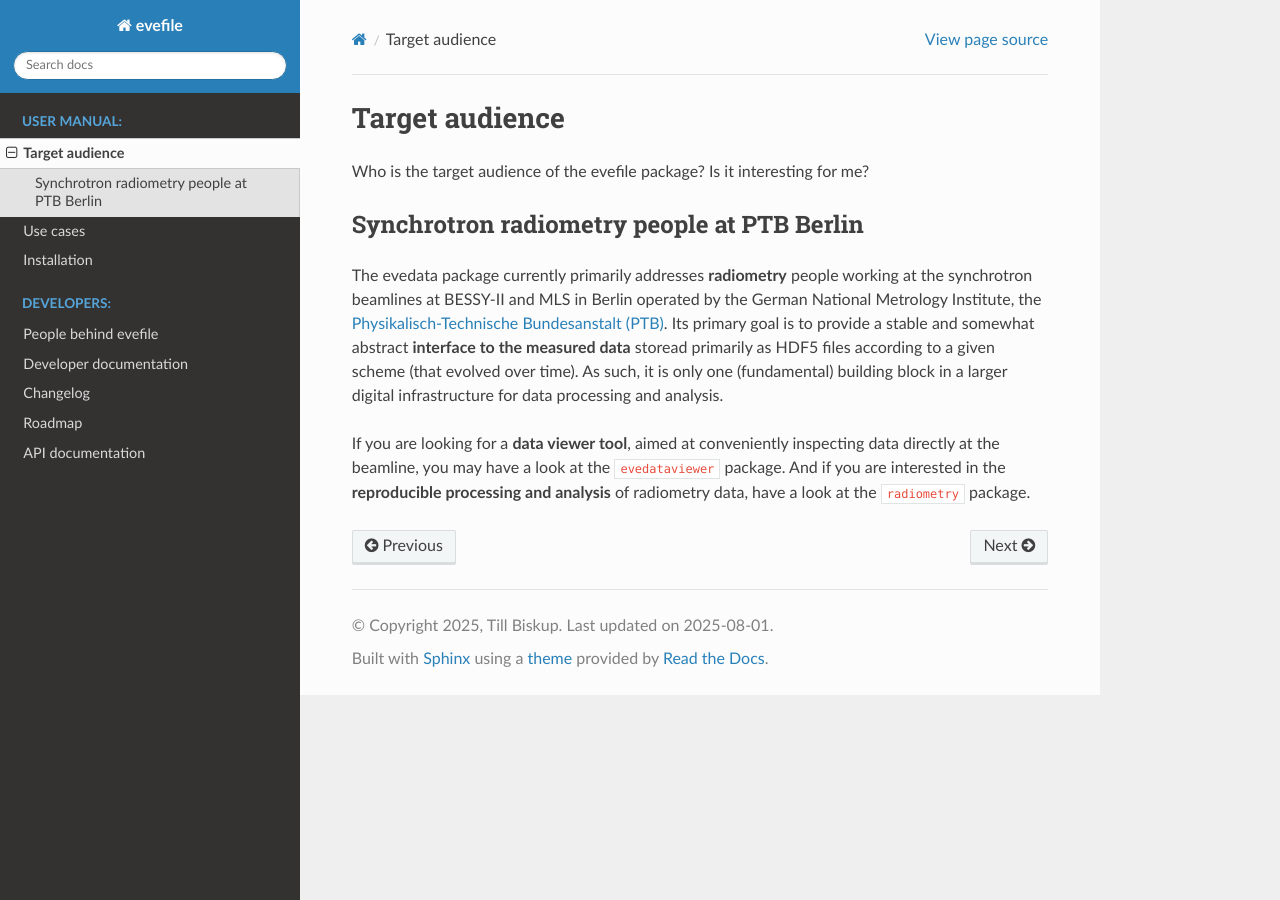
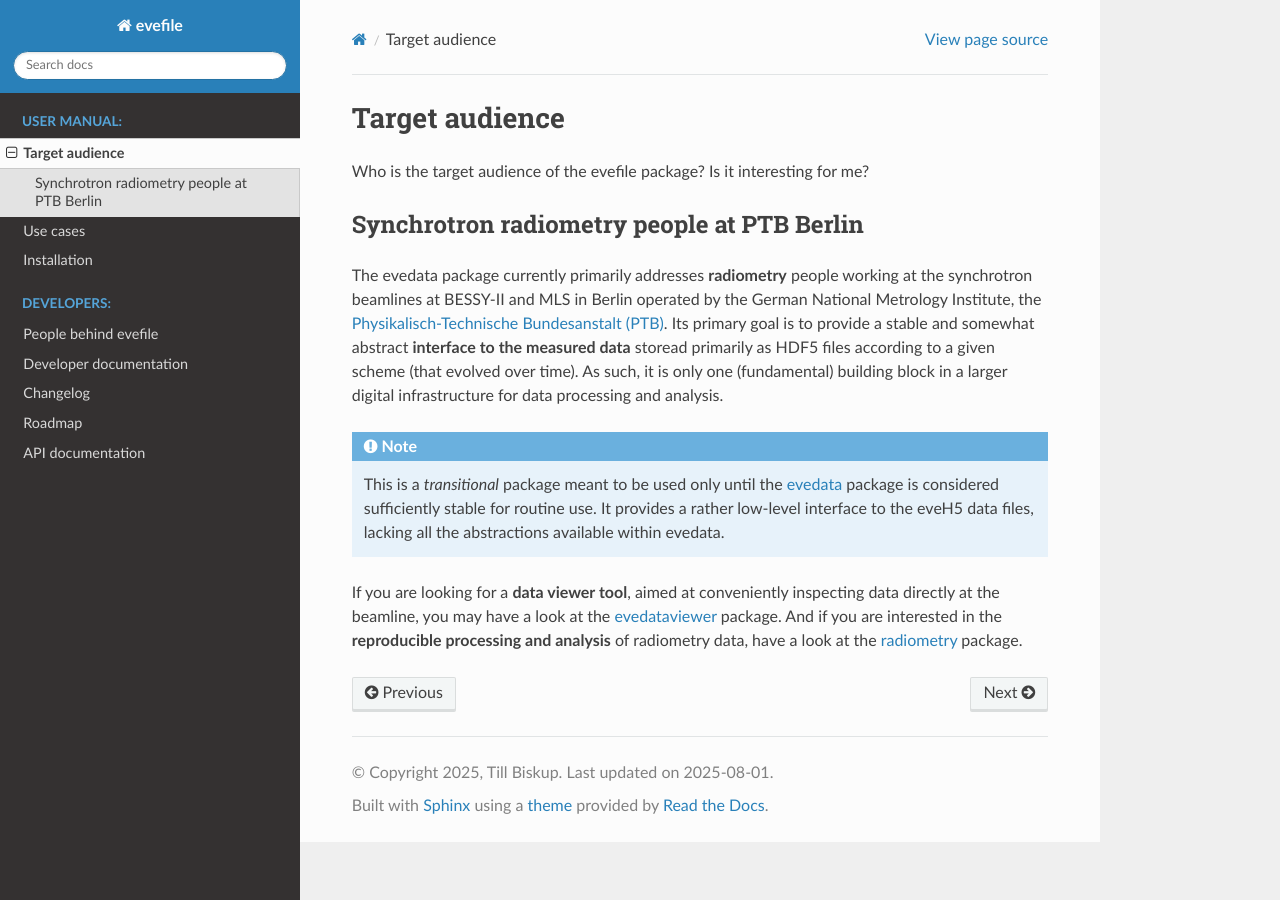
Before and after one commit to tillbiskup/evefile, a Sphinx documentation site: the page built from docs/audience.rst, in a window 1280 px wide. Built offline with Sphinx 7.4.7 and the Read the Docs theme 3.1.0, drawn with Linux system fonts in a browser that asks for light colours.

Commit message:
Update documentation

```diff
--- a/docs/audience.rst
+++ b/docs/audience.rst
@@ -1,3 +1,7 @@
+.. _radiometry: https://docs.radiometry.de/
+.. _evedata: https://evedata.docs.radiometry.de/
+.. _evedataviewer: https://evedataviewer.docs.radiometry.de/
+
 ===============
 Target audience
 ===============
@@ -10,4 +14,9 @@ Synchrotron radiometry people at PTB Berlin
 
 The evedata package currently primarily addresses **radiometry** people working at the synchrotron beamlines at BESSY-II and MLS in Berlin operated by the German National Metrology Institute, the `Physikalisch-Technische Bundesanstalt (PTB) <https://www.ptb.de/>`_. Its primary goal is to provide a stable and somewhat abstract **interface to the measured data** storead primarily as HDF5 files according to a given scheme (that evolved over time). As such, it is only one (fundamental) building block in a larger digital infrastructure for data processing and analysis.
 
-If you are looking for a **data viewer tool**, aimed at conveniently inspecting data directly at the beamline, you may have a look at the ``evedataviewer`` package. And if you are interested in the **reproducible processing and analysis** of radiometry data, have a look at the ``radiometry`` package.
+
+.. note::
+    This is a *transitional* package meant to be used only until the `evedata`_ package is considered sufficiently stable for routine use. It provides a rather low-level interface to the eveH5 data files, lacking all the abstractions available within evedata.
+
+
+If you are looking for a **data viewer tool**, aimed at conveniently inspecting data directly at the beamline, you may have a look at the `evedataviewer`_ package. And if you are interested in the **reproducible processing and analysis** of radiometry data, have a look at the `radiometry`_ package.
--- a/docs/index.rst
+++ b/docs/index.rst
@@ -4,7 +4,7 @@ evefile
 
 *Transitional package to read eveH5 files containing synchrotron radiometry data recorded at BESSY/MLS in Berlin.*
 
-Welcome! This is evefile, a Python package for **importing (synchrotron) radiometry data** obtained at one of the beamlines at **BESSY-II or MLS in Berlin**, mostly operated by the German National Metrology Institute, the `Physikalisch-Technische Bundesanstalt (PTB) <https://www.ptb.de/>`_. This package acts as transitional interface between the (eveH5) data files and the processing and analysis code. For related packages for importing, viewing, and analysing those data, have a look at the "related projects" section below.
+Welcome! This is evefile, a Python package for **importing (synchrotron) radiometry data** obtained at one of the beamlines at **BESSY-II or MLS in Berlin**, mostly operated by the German National Metrology Institute, the `Physikalisch-Technische Bundesanstalt (PTB) <https://www.ptb.de/>`_. This package acts as transitional interface between the (eveH5) data files and the processing and analysis code. For related packages for importing, viewing, and analysing those data, have a look at the :ref:`related projects section <sec-related_projects>`.
 
 
 .. note::
@@ -43,6 +43,8 @@ To install the evefile package on your computer (sensibly within a Python virtua
 
     pip install evefile
 
+
+.. _sec-related_projects:
 
 Related projects
 ================
--- a/docs/people.rst
+++ b/docs/people.rst
@@ -4,10 +4,7 @@ People behind evefile
 
 Who are the people behind the evefile package?
 
-
-Who are the people behind the evedata package?
-
-The evedata package is currently developed and maintained by `Till Biskup <https://www.till-biskup.de/>`_, a scientist with a strong background in `reproducible research <https://www.reproducible-research.de/>`_, working currently at the German National Metrology Institute, the `Physikalisch-Technische Bundesanstalt (PTB) <https://www.ptb.de/>`_. His scientific background is in spectroscopy, and he actively develops a series of Python packages for the processing and analysis of spectroscopic data, most prominently the `ASpecD framework <https://docs.aspecd.de/>`_ and a series of packages derived from this package and dedicated to work with `cw-EPR <https://docs.cwepr.de>`_, `tr-EPR <https://docs.trepr.de>`_, and `UV-vis <https://docs.uvvispy.de>`_ data.
+The evefile package is currently developed and maintained by `Till Biskup <https://www.till-biskup.de/>`_, a scientist with a strong background in `reproducible research <https://www.reproducible-research.de/>`_, working currently at the German National Metrology Institute, the `Physikalisch-Technische Bundesanstalt (PTB) <https://www.ptb.de/>`_. His scientific background is in spectroscopy, and he actively develops a series of Python packages for the processing and analysis of spectroscopic data, most prominently the `ASpecD framework <https://docs.aspecd.de/>`_ and a series of packages derived from this package and dedicated to work with `cw-EPR <https://docs.cwepr.de>`_, `tr-EPR <https://docs.trepr.de>`_, and `UV-vis <https://docs.uvvispy.de>`_ data.
 
 All development is performed in close collaboration with the colleagues at PTB responsible for developing and maintaining the EVE measurement program: Hartmut Scherr, Marcus Michalsky.
 
--- a/docs/roadmap.rst
+++ b/docs/roadmap.rst
@@ -8,4 +8,5 @@ A few ideas how to develop the project further, currently a list as a reminder f
 For version 0.1
 ===============
 
-* ...
+* API somewhat similar to the legacy evefile package, but without C++ objects shining through
+* Support of monitors (including converting timestamps in position counts)
```
Also changed, not shown: docs/installing.rst (+11 -0 lines), 1 other file.
